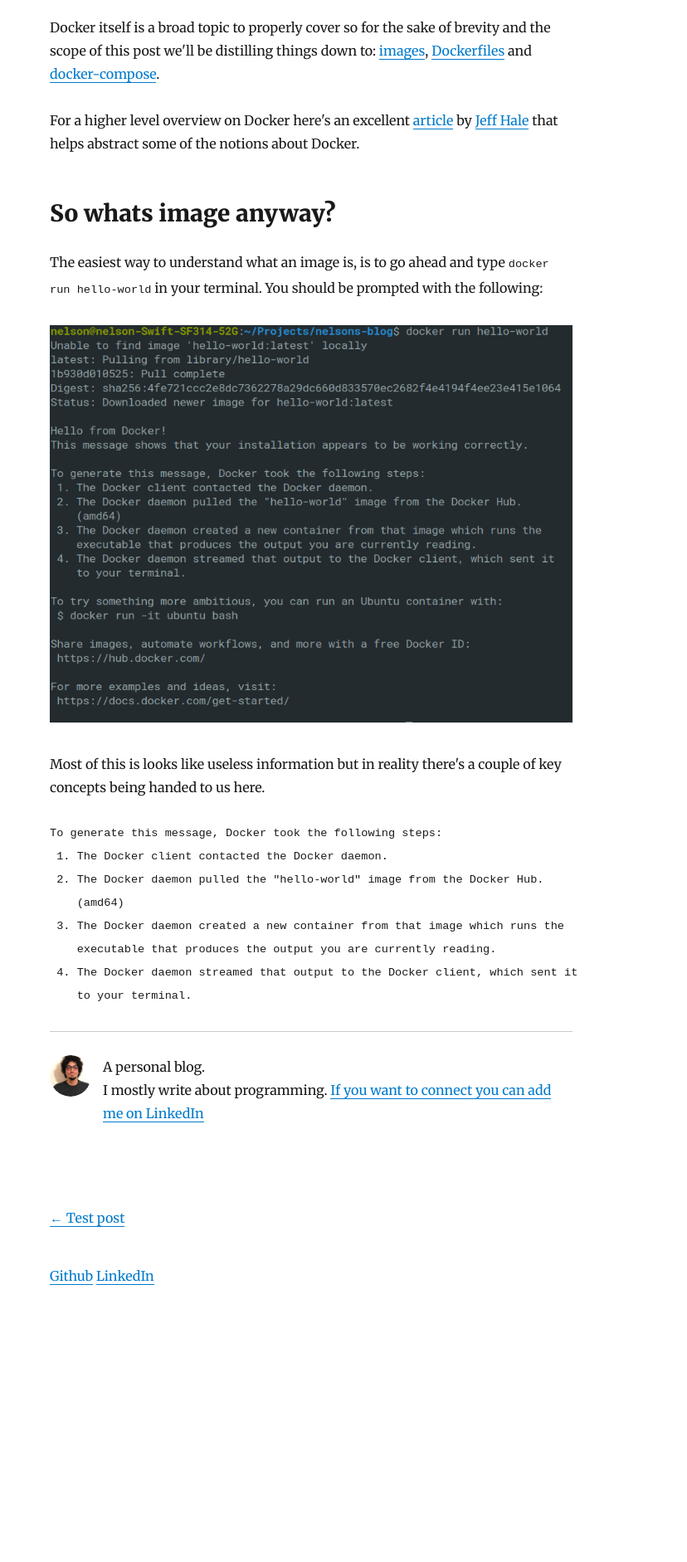
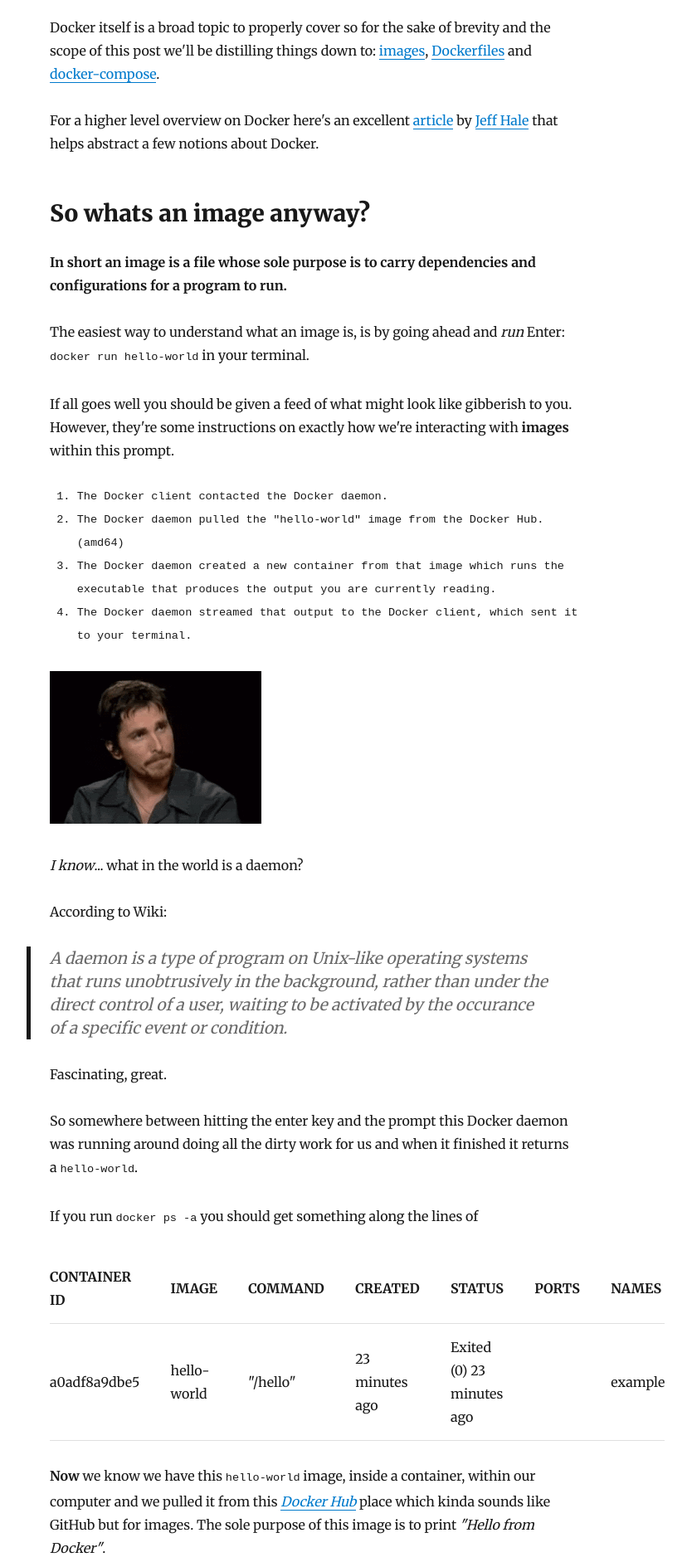
Before and after one commit to nelson-lopez/my-blog, a Gatsby site: page /docker/ in a window 1280 px wide. Shown: the part 1640-3523 px from the top of the page at 83% size, without its empty margins (265-1093 px from the left). Before the commit the page ends 3234 px from the top, so only its background shows below. Built offline with nearby package versions, Linux system fonts and the light colour scheme; Gatsby itself is replaced by a stand-in of ours; some packages are replaced by stand-ins of ours; code samples lack their colours.

Commit message:
mostly finished image section

````diff
--- a/content/blog/docker/index.md
+++ b/content/blog/docker/index.md
@@ -33,18 +33,18 @@
 
 Docker itself is a broad topic to properly cover so for the sake of brevity and the scope of this post we'll be distilling things down to: [images](https://docs.docker.com/engine/reference/commandline/images/), [Dockerfiles](https://docs.docker.com/engine/reference/builder/) and [docker-compose](https://docs.docker.com/compose/).
 
-For a higher level overview on Docker here's an excellent [article](https://towardsdatascience.com/learn-enough-docker-to-be-useful-b7ba70caeb4b) by [Jeff Hale](https://twitter.com/discdiver) that helps abstract some of the notions about Docker.
+For a higher level overview on Docker here's an excellent [article](https://towardsdatascience.com/learn-enough-docker-to-be-useful-b7ba70caeb4b) by [Jeff Hale](https://twitter.com/discdiver) that helps abstract a few notions about Docker.
 
-## So whats image anyway?
+## So whats an image anyway?
 
-The easiest way to understand what an image is, is to go ahead and type `docker run hello-world` in your terminal. You should be prompted with the following:
+**In short an image is a file whose sole purpose is to carry dependencies and configurations for a program to run.**
 
-![hello-world](./hello-world.png)
+The easiest way to understand what an image is, is by going ahead and _run_
+Enter: `docker run hello-world` in your terminal.
 
-Most of this is looks like useless information but in reality there's a couple of key concepts being handed to us here.
+If all goes well you should be given a feed of what might look like gibberish to you. However, they're some instructions on exactly how we're interacting with **images** within this prompt.
 
 ```
-To generate this message, Docker took the following steps:
  1. The Docker client contacted the Docker daemon.
  2. The Docker daemon pulled the "hello-world" image from the Docker Hub.
     (amd64)
@@ -54,7 +54,32 @@
     to your terminal.
 ```
 
-<!--
-So how do you avoid running into these issues? Forget that, how do you ensure that anyone working with you can avoid these issues? The problem with environments is that they are _broad_ problems and developers seek **isolation**.
+![nod](./nod.gif)
 
-In this post I want to talk about Docker, a tool for breaking your app into small containers. -->
+_I know_... what in the world is a daemon?
+
+According to Wiki:
+
+> A daemon is a type of program on Unix-like operating systems that runs unobtrusively in the background, rather than under the direct control of a user, waiting to be activated by the occurance of a specific event or condition.
+
+Fascinating, great.
+
+So somewhere between hitting the enter key and the prompt this Docker daemon was running around doing all the dirty work for us and when it finished it returns a `hello-world`.
+
+If you run `docker ps -a` you should get something along the lines of
+
+| CONTAINER ID |    IMAGE    | COMMAND  |    CREATED     |          STATUS           | PORTS | NAMES   |
+| ------------ | :---------: | :------: | :------------: | :-----------------------: | :---: | ------- |
+| a0adf8a9dbe5 | hello-world | "/hello" | 23 minutes ago | Exited (0) 23 minutes ago |       | example |
+
+**Now** we know we have this `hello-world` image, inside a container, within our computer and we pulled it from this [_Docker Hub_](https://hub.docker.com/) place which kinda sounds like GitHub but for images. The sole purpose of this image is to print _"Hello from Docker"_.
+
+You might've noticed that before our _"Hello from Docker"_ we received a message of:
+
+```
+Unable to find image 'hello-world:latest' locally
+latest: Pulling from library/hello-world
+1b930d010525: Pull complete
+```
+
+Docker is smart enough to check for any existing images before checking the Hub which is pretty nifty.
--- a/gatsby-config.js
+++ b/gatsby-config.js
@@ -27,6 +27,16 @@
       resolve: `gatsby-transformer-remark`,
       options: {
         plugins: [
+          {
+            resolve: `gatsby-remark-prismjs`,
+            options: {
+              classPrefix: "language-",
+              inlineCodeMarker: null,
+              aliases: {},
+              showLineNumbers: false,
+              noInlineHighlight: false,
+            },
+          },
           {
             resolve: `gatsby-remark-images`,
             options: {
--- a/package.json
+++ b/package.json
@@ -19,11 +19,11 @@
     "gatsby-plugin-typography": "^2.3.18",
     "gatsby-remark-copy-linked-files": "^2.1.31",
     "gatsby-remark-images": "^3.1.35",
-    "gatsby-remark-prismjs": "^3.3.25",
+    "gatsby-remark-prismjs": "^3.3.28",
     "gatsby-remark-responsive-iframe": "^2.2.28",
     "gatsby-remark-smartypants": "^2.1.17",
     "gatsby-source-filesystem": "^2.1.40",
-    "gatsby-transformer-remark": "^2.6.39",
+    "gatsby-transformer-remark": "^2.6.45",
     "gatsby-transformer-sharp": "^2.3.7",
     "prismjs": "^1.17.1",
     "react": "^16.12.0",
--- a/src/components/layout.js
+++ b/src/components/layout.js
@@ -1,5 +1,7 @@
 import React from "react"
 import { Link } from "gatsby"
+import "prismjs/themes/prism-coy.css"
+import "prismjs/plugins/line-numbers/prism-line-numbers.css"
 
 import { rhythm, scale } from "../utils/typography"
 
````
Also changed, not shown: content/blog/docker/hello-world.png (deleted), content/blog/docker/nod.gif (added), 1 other file.
